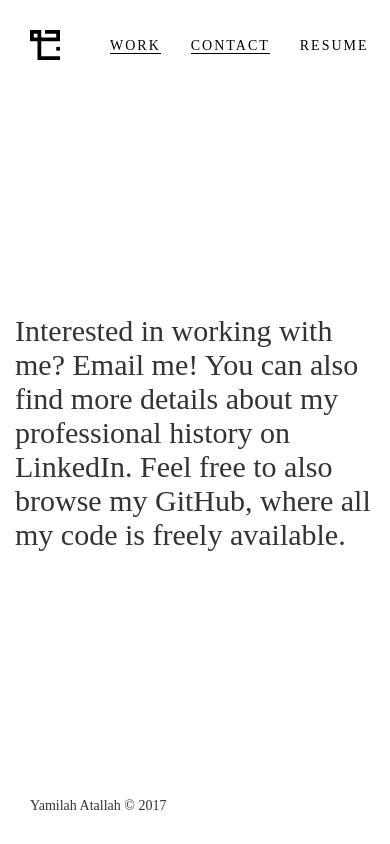
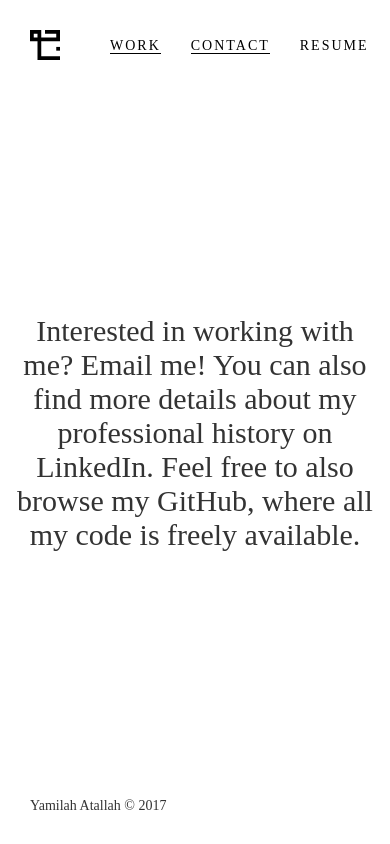
Before and after one commit to yamilah/vue-portfolio, a Vue app: page /#/contact in a window 390 px wide. Built offline with nearby package versions, Linux system fonts and the light colour scheme.

Commit message:
Added some more metadata to adjust scaling on mobile. Added styling to headers, as well as adjusted description.

```diff
--- a/index.html
+++ b/index.html
@@ -1,7 +1,7 @@
 <!DOCTYPE html>
 <html lang="en-us">
   <head>
-    <meta charset="utf-8">
+    <meta charset="utf-8" name="viewport" content="width=device-width, initial-scale=1">
     <title>Yamilah Atallah - Designer & Developer</title>
   </head>
   <body>
--- a/src/components/Contact.vue
+++ b/src/components/Contact.vue
@@ -24,6 +24,7 @@
     align-items: center
     p
       +typeface()
+      text-align: center
       font-size: 30px
       font-variant-ligatures: discretionary-ligatures
 
--- a/src/components/Piece.vue
+++ b/src/components/Piece.vue
@@ -56,17 +56,29 @@
     @media (max-width: 992px)
       padding: 130px 0 130px 0
 
+    @media (max-width: 576px)
+      padding: 70px 0 70px 0
+
+      font-size: 20px
+      line-height: 30px
+
   .container-fluid
     width: 100%
     @extend .main-margin
 
   .piece-header
     height: 40vw
+
+    background-clip: content-box
     @extend .css-image
+
+    @media (max-width: 576px)
+      height: 50vw
 
   .piece-control
     background-clip: content-box
     @extend .css-image
+
     height: 26vw
 
     @media (max-width: 992px)
--- a/src/works.js
+++ b/src/works.js
@@ -23,7 +23,7 @@ export default [
     title: 'UXPA: The Game of UX',
     img: '/static/poster.jpg',
     header_img: '../static/img/brainstorm/poster-full.png',
-    description: "Created to represent Intralinks at the UXPA 2016 conference, addressing a central theme for a talk: careers in UX are a journey, and they're strategic—like a game. I made all illustrations, selected color palette, and created the layout of the board. Credits to Stefanie Bazarian, Kevin Markgren, Nicole Gerhard, and John Corsi.",
+    description: "Created to represent Intralinks at the UXPA 2016 conference. This poster's purpose was to act as a visual aid explaining a central theme for Intralinks team's talk: conceptualizing careers in UX as a game of chance and strategy.",
     tags: [
       'Illustration'
     ],
```
